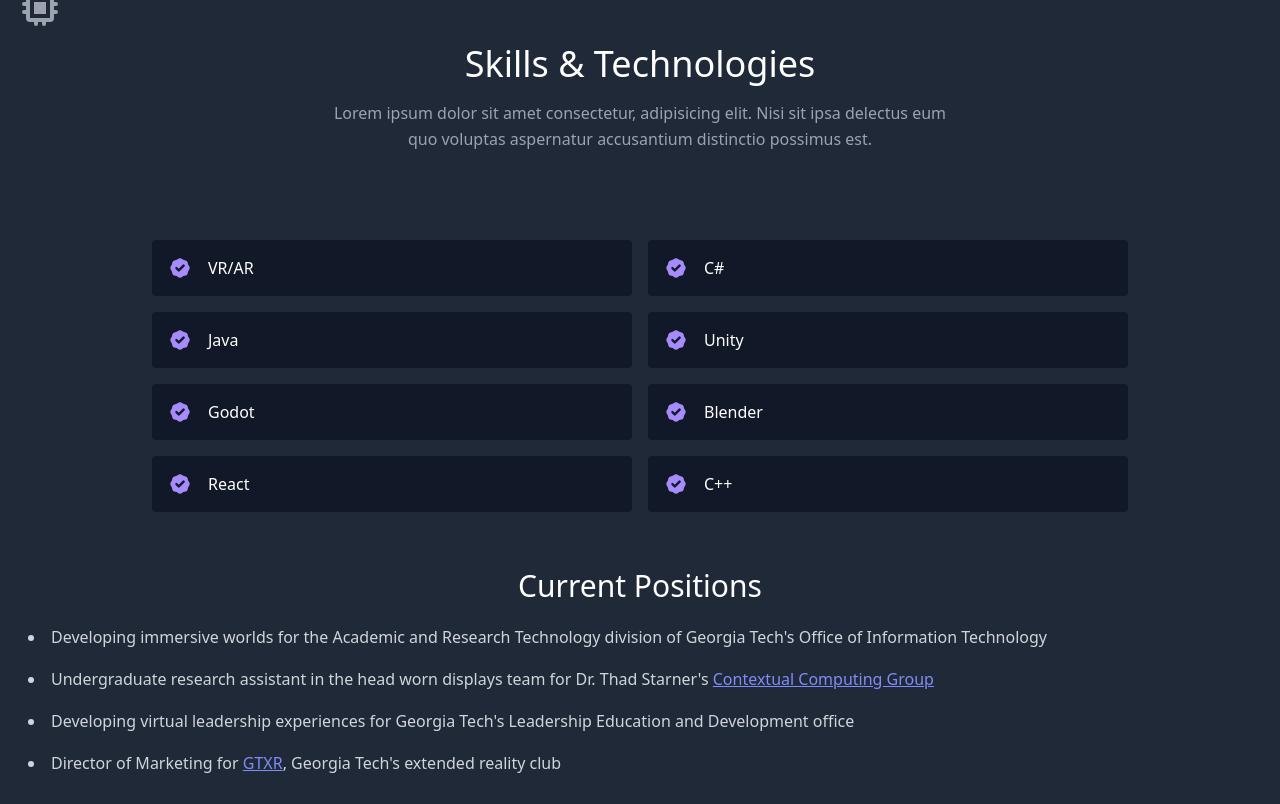
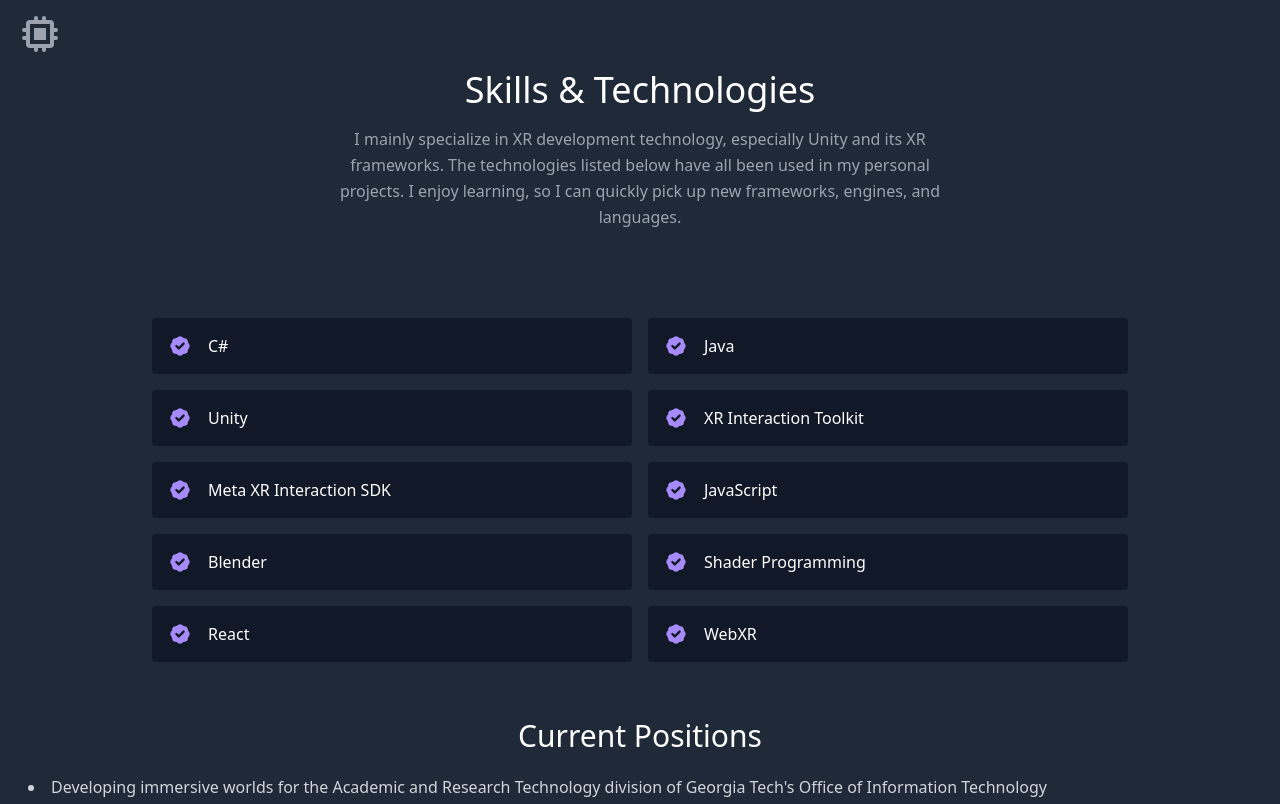
Before and after one commit to LilG0053/personalWebsite, a React (Create React App) app: page / in a window 1280 px wide. Shown: the part 1856-2660 px from the top of the page. Built offline with nearby package versions, Linux system fonts and the light colour scheme.

Commit message:
Content update pt1

```diff
--- a/src/components/Projects.js
+++ b/src/components/Projects.js
@@ -13,7 +13,7 @@
                     My Projects
                 </h1>
                 <p className="lg:w-2/3 mx-auto leading-relaxed text-base">
-                    Here are some of my projects, mainly involving 3D software like Unity, Godot, and Blender.
+                    Here are some of my personal projects, intended to facilitate my understanding of the XR ecosystem.
                 </p>
             </div>
             <div className="flex flex-wrap -m-4">
--- a/src/components/Skills.js
+++ b/src/components/Skills.js
@@ -13,9 +13,7 @@
                         Skills &amp; Technologies
                     </h1>
                     <p className="text-base leading-relaxed xl:w-2/4 lg:w-3/4 mx-auto">
-                        Lorem ipsum dolor sit amet consectetur, adipisicing elit. Nisi sit
-                        ipsa delectus eum quo voluptas aspernatur accusantium distinctio
-                        possimus est.
+                        I mainly specialize in XR development technology, especially Unity and its XR frameworks. The technologies listed below have all been used in my personal projects. I enjoy learning, so I can quickly pick up new frameworks, engines, and languages.
                     </p>
                 </div>
                 <div className="flex flex-wrap lg:w-4/5 sm:mx-auto sm:mb-2 -mx-2">
@@ -38,8 +36,8 @@
                     <li className="py-2">Developing immersive worlds for the Academic and Research Technology division of Georgia Tech's Office of Information Technology</li>
                     <li className="py-2">Undergraduate research assistant in the head worn displays team for Dr. Thad Starner's <a className= "text-indigo-400 underline"href="https://gvu.gatech.edu/research/labs/contextual-computing-group"> Contextual Computing Group </a>
                     </li>
-                    <li className="py-2">Developing virtual leadership experiences for Georgia Tech's Leadership Education and Development office</li>
-                    <li className="py-2">Director of Marketing for <a className= "text-indigo-400 underline"href="https://www.gtxr.club/"> GTXR</a>, Georgia Tech's extended reality club</li>
+                    <li className="py-2">Developing extended reality educational applications for Georgia Tech's Leadership Education and Development office</li>
+                    <li className="py-2">Executive board member for <a className= "text-indigo-400 underline"href="https://www.gtxr.club/"> GTXR</a>, Georgia Tech's extended reality club</li>
                 </ul>
             </div>
         </div>
--- a/src/data.js
+++ b/src/data.js
@@ -1,17 +1,17 @@
 export const projects = [
   {
-    title: "React Reserve",
-    subtitle: "MERN Stack",
+    title: "Drum Simulator XR",
+    subtitle: "WebXR",
     description:
-      "Lorem ipsum dolor sit amet consectetur adipisicing elit. Praesentium dolore rerum laborum iure enim sint nemo omnis voluptate exercitationem eius?",
+      "I built Drum Simulator XR to explore WebXR's capabilities, supporting both an AR and VR mode. It was developed using Wonderland Engine and is published on HeyVR.io.",
     image: "./project-1.gif",
-    link: "https://reactbootcamp.com",
+    link: "https://heyvr.io/arcade/games/drum-simulator-vr",
   },
   {
-    title: "React Tracks",
-    subtitle: "React and Python",
+    title: "Chopstick Simulator",
+    subtitle: "Meta Interaction SDK",
     description:
-      "Lorem ipsum dolor sit amet consectetur adipisicing elit. Praesentium dolore rerum laborum iure enim sint nemo omnis voluptate exercitationem eius?",
+      "Using Meta's Interaction SDK in Unity, I made a mixed reality physics-based puzzle game using hand tracking. It has over 30 levels and a scalable, modular game design.",
     image: "./project-2.gif",
     link: "https://reactbootcamp.com",
   },
@@ -51,12 +51,14 @@
 ];
 
 export const skills = [
-  "VR/AR",
   "C#",
   "Java",
   "Unity",
-  "Godot",
+  "XR Interaction Toolkit",
+  "Meta XR Interaction SDK",
+  "JavaScript",
   "Blender",
+  "Shader Programming",
   "React",
-  "C++",
+  "WebXR",
 ];
```
